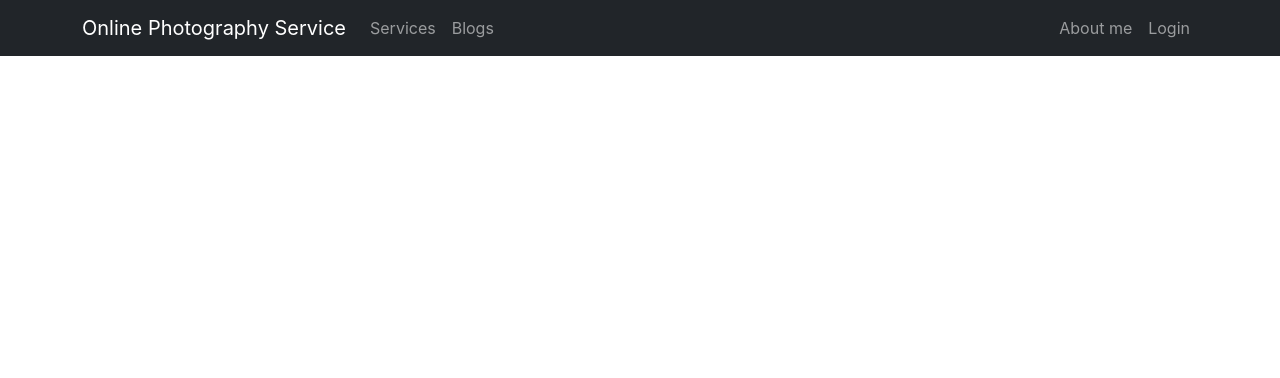
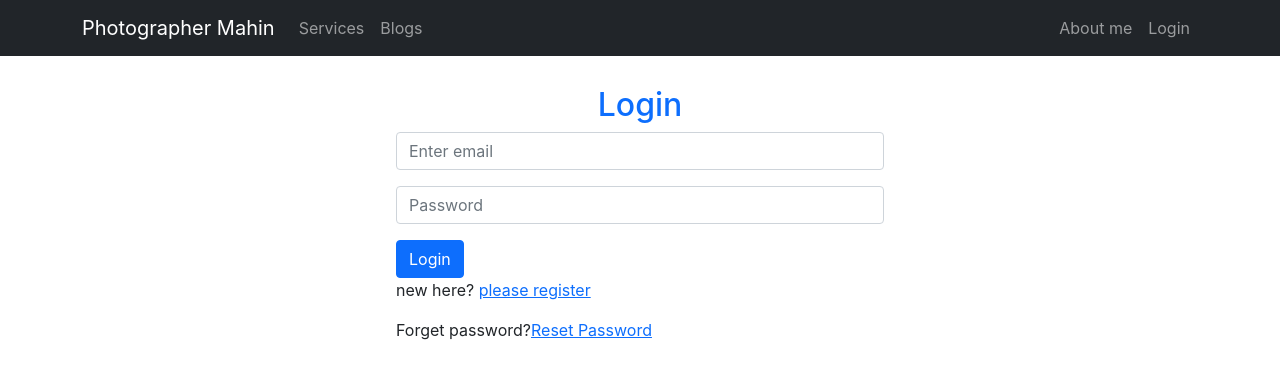
Before and after one commit to Mahin05/photographer-authentication-site, a React (Create React App) app: page /login in a window 1280 px wide. Shown: the top 378 px of the page. Built offline with nearby package versions, Linux system fonts and the light colour scheme; no server answers.

Commit message:
error handled

```diff
--- a/package.json
+++ b/package.json
@@ -11,6 +11,7 @@
     "react": "^18.0.0",
     "react-bootstrap": "^2.2.3",
     "react-dom": "^18.0.0",
+    "react-firebase-hooks": "^5.0.3",
     "react-router-dom": "^6.3.0",
     "react-scripts": "5.0.1",
     "web-vitals": "^2.1.4"
--- a/public/index.html
+++ b/public/index.html
@@ -25,7 +25,7 @@
       Learn how to configure a non-root public URL by running `npm run build`.
     -->
     <link href="https://cdn.jsdelivr.net/npm/bootstrap@5.1.3/dist/css/bootstrap.min.css" rel="stylesheet" integrity="sha384-1BmE4kWBq78iYhFldvKuhfTAU6auU8tT94WrHftjDbrCEXSU1oBoqyl2QvZ6jIW3" crossorigin="anonymous">
-    <title>Online Photography Service</title>
+    <title>Photographer Mahin</title>
   </head>
   <body>
     <noscript>You need to enable JavaScript to run this app.</noscript>
--- a/src/App.js
+++ b/src/App.js
@@ -5,6 +5,8 @@ import AboutMe from './Pages/AboutMe/AboutMe';
 import Header from './Pages/Header/Header';
 import Services from './Pages/Home/Services/Services';
 import Service from './Pages/Home/Service/Service';
+import Login from './Pages/Login/Login';
+import Register from './Pages/Register/Register'
 
 function App() {
   return (
@@ -12,8 +14,10 @@ function App() {
       <Header></Header>
       <Routes>
         <Route path="/" element={<Home />} />
+        <Route path="/home" element={<Home />} />
         <Route path="/about" element={<AboutMe></AboutMe>} />
-        <Route path="/service" element={<Service></Service>} />
+        <Route path="/login" element={<Login></Login>} />
+        <Route path="/register" element={<Register></Register>} />
       </Routes>
     </div>
   );
--- a/src/Pages/Header/Header.js
+++ b/src/Pages/Header/Header.js
@@ -1,22 +1,31 @@
+import { signOut } from 'firebase/auth';
 import React from 'react';
-import { Container, Nav, Navbar } from 'react-bootstrap';
+import { Button, Container, Nav, Navbar } from 'react-bootstrap';
+import { useAuthState } from 'react-firebase-hooks/auth';
+import { Link } from 'react-router-dom';
+import auth from '../../firebase.init';
+
 
 const Header = () => {
+    const [user, loading, error] = useAuthState(auth);
+    const logout = () => {
+        signOut(auth);
+      };
     return (
         <Navbar collapseOnSelect expand="lg" bg="dark" variant="dark">
             <Container>
-                <Navbar.Brand href="#home">Online Photography Service</Navbar.Brand>
+                <Navbar.Brand as={Link} to="/">Photographer Mahin</Navbar.Brand>
                 <Navbar.Toggle aria-controls="responsive-navbar-nav" />
                 <Navbar.Collapse id="responsive-navbar-nav">
                     <Nav className="me-auto">
-                        <Nav.Link href="#features">Services</Nav.Link>
-                        <Nav.Link href="#pricing">Blogs</Nav.Link>
+                        <Nav.Link href="home#services">Services</Nav.Link>
+                        <Nav.Link  as={Link}  to="home#blogs">Blogs</Nav.Link>
                     </Nav>
                     <Nav>
-                        <Nav.Link href="#deets">About me</Nav.Link>
-                        <Nav.Link href="#memes">
+                        <Nav.Link  as={Link} to="about">About me</Nav.Link>
+                        {user ? <button onClick={logout} className='btn btn-link text-white text-decoration-none'>Signout</button> :<Nav.Link  as={Link} to="login">
                             Login
-                        </Nav.Link>
+                        </Nav.Link>}
                     </Nav>
                 </Navbar.Collapse>
             </Container>
--- a/src/Pages/Home/Service/Service.css
+++ b/src/Pages/Home/Service/Service.css
@@ -1,7 +1,8 @@
 .service{
     text-align: center;
-    /* border: 1px solid gray; */
-    margin:50px 5px;
+    /* border: 1px solid gray;
+    height: 150; */
+    margin-bottom: 30%;
 }
 .service img{
     height: 70%;
--- a/src/Pages/Home/Service/Service.js
+++ b/src/Pages/Home/Service/Service.js
@@ -1,5 +1,4 @@
 import React from 'react';
-import { Button, Card } from 'react-bootstrap';
 import './Service.css'
 
 const Service = ({service}) => {
--- a/src/Pages/Home/Services/Services.js
+++ b/src/Pages/Home/Services/Services.js
@@ -11,7 +11,7 @@ const Services = () => {
     },[])
     return (
         <div id='services'>
-            <h2 className='services-title'>Our Services</h2>
+            <h2 className='services-title mt-5 mb-4'>My Services</h2>
             <div className="services-container">
             {
                 services.map(service => <Service
--- /dev/null
+++ b/src/Pages/Login/Login.css
@@ -0,0 +1,12 @@
+.form-style{
+    margin-top: 30px;
+    text-align: start;
+    width: 40%;
+}
+@media only screen and (max-width:576px){
+    .form-style{
+        margin-top: 30px;
+        text-align: start;
+        width: 60%;
+    }
+}
--- a/src/Pages/Login/Login.js
+++ b/src/Pages/Login/Login.js
@@ -1,9 +1,54 @@
-import React from 'react';
+import React, { useRef } from 'react';
+import { Button, Form } from 'react-bootstrap';
+import { Link, useNavigate } from 'react-router-dom';
+import { useSignInWithEmailAndPassword } from 'react-firebase-hooks/auth';
+import './Login.css'
+import auth from '../../firebase.init';
+
 
 const Login = () => {
+    let errorElement;
+    const emailRef = useRef('');
+    const passwordRef = useRef('');
+    const navigate = useNavigate();
+    const [
+        signInWithEmailAndPassword,
+        user,
+        loading,
+        error,
+    ] = useSignInWithEmailAndPassword(auth);
+    const handleLogin = event => {
+        event.preventDefault();
+        const email = emailRef.current.value;
+        const password = passwordRef.current.value;
+
+        signInWithEmailAndPassword(email, password);
+    }
+    if (user) {
+        navigate('/home');
+    }
+    if (error) {
+        errorElement = <p className='text-danger mt-3'>Error: {error?.message}</p>
+    }
     return (
-        <div>
-            <h2>Login</h2>
+        <div className='container mx-auto form-style'>
+            <h2 className='text-primary text-center'>Login</h2>
+            <Form>
+                <Form.Group className="mb-3" controlId="formBasicEmail">
+                    <Form.Control type="email" placeholder="Enter email" ref={emailRef} required />
+                </Form.Group>
+
+                <Form.Group className="mb-3" controlId="formBasicPassword">
+                    <Form.Control type="password" placeholder="Password" ref={passwordRef} required />
+                </Form.Group>
+                <Button onClick={handleLogin} variant="primary" type="submit">
+                    Login
+                </Button>
+                {errorElement}
+            </Form>
+            <p>new here? <Link to='/register' className='text-primary pe-auto'>please register</Link> </p>
+            <p>Forget password?<Link to='/login' className='text-primary pe-auto'>Reset Password</Link></p>
+
         </div>
     );
 };
--- /dev/null
+++ b/src/Pages/Register/Register.css
@@ -0,0 +1,14 @@
+.register-form{
+    margin: 0 auto;
+    width: 50%;
+}
+.register-form input:not([type=checkbox]){
+    display: block;
+    width: 100%;
+    height: 40px;
+    border-radius: 5px;
+    border: 1px solid lightgray;
+    padding-left: 10px;
+    font-size: 16px;
+    margin-bottom: 15px;
+}
--- a/src/Pages/Register/Register.js
+++ b/src/Pages/Register/Register.js
@@ -1,9 +1,44 @@
 import React from 'react';
+import { Button, Form } from 'react-bootstrap';
+import { Link } from 'react-router-dom';
+import { useCreateUserWithEmailAndPassword } from 'react-firebase-hooks/auth';
+import auth from '../../firebase.init';
+
 
 const Register = () => {
+    const [
+        createUserWithEmailAndPassword,
+        user,
+        loading,
+        error,
+    ] = useCreateUserWithEmailAndPassword(auth);
+
+    const handleRegistration = event => {
+        event.preventDefault();
+        const email = event.target.email.value;
+        const password = event.target.password.value;
+        createUserWithEmailAndPassword(email, password)
+
+    }
     return (
         <div>
-            <h2>Register</h2>
+            <Form onSubmit={handleRegistration} className='container mx-auto form-style'>
+                <h2 className='text-primary text-center'>Register</h2>
+                <Form.Group className="mb-3" controlId="formBasicEmail">
+                    <Form.Control type="email" name="email" placeholder="Enter email" />
+                </Form.Group>
+
+                <Form.Group className="mb-3" controlId="formBasicPassword">
+                    <Form.Control type="password" name="password" placeholder="Password" />
+                </Form.Group>
+                <Form.Group className="mb-3" controlId="formBasicCheckbox">
+                    <Form.Check type="checkbox" name="terms" id="terms" label="Accept terms & conditions" />
+                </Form.Group>
+                <Button variant="primary" type="submit">
+                    Submit
+                </Button>
+                <p>Already registered? <Link to='/login' className='text-primary pe-auto'>please login</Link> </p>
+            </Form>
         </div>
     );
 };
--- a/src/firebase.init.js
+++ b/src/firebase.init.js
@@ -7,12 +7,12 @@ import {getAuth} from 'firebase/auth';
 
 // Your web app's Firebase configuration
 const firebaseConfig = {
-  apiKey: "AIzaSyDQ7X_t_Zz4KiJCIGJ6ak8X4ai3Psp6xz0",
-  authDomain: "online-photography-servi-16045.firebaseapp.com",
-  projectId: "online-photography-servi-16045",
-  storageBucket: "online-photography-servi-16045.appspot.com",
-  messagingSenderId: "49683563707",
-  appId: "1:49683563707:web:861c8a27dd8ecdc9f2d59e"
+  apiKey: "AIzaSyD4X-raBv0YxoYyYgzuGgxcLh08gRw9gKc",
+  authDomain: "photographer-mahin.firebaseapp.com",
+  projectId: "photographer-mahin",
+  storageBucket: "photographer-mahin.appspot.com",
+  messagingSenderId: "717279227964",
+  appId: "1:717279227964:web:b3a31eced6cc79c21a5339"
 };
 
 // Initialize Firebase
```
Also changed, not shown: 1 other file (tests, documents, lock files or other folders).
